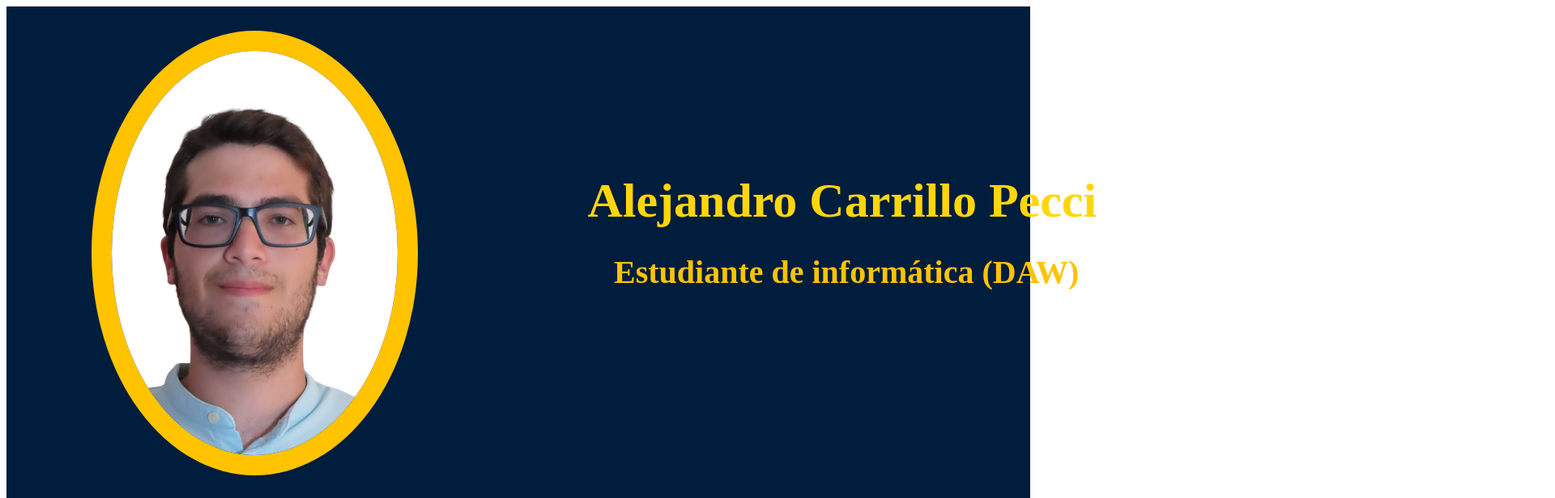
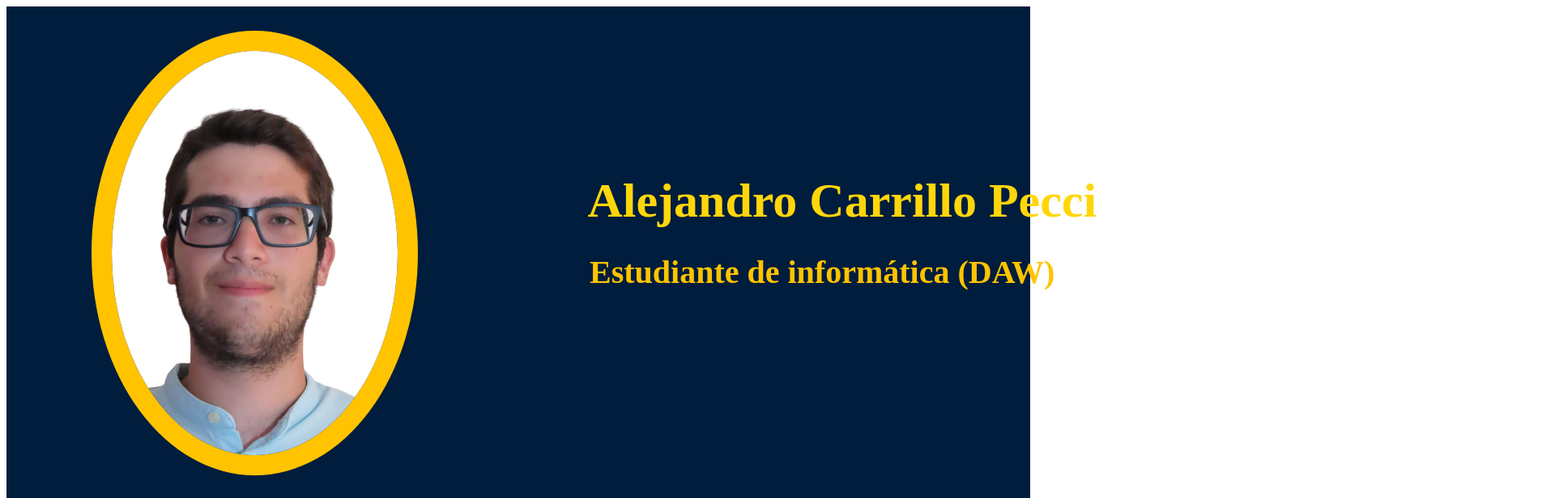
Before and after one commit to pecci05/ABOUTME, a plain HTML site: page index.html in a window 1280 px wide. Shown: the top 616 px of the page at 81% size, 1920 px wide, since content can reach past the window. Drawn offline with Linux system fonts and the light colour scheme.

Commit message:
Correccion presentacion

```diff
--- a/main.css
+++ b/main.css
@@ -29,7 +29,7 @@
     color: #FFC300;
     position: relative;
     bottom: 250px;
-    left: 750px;
+    left: 720px;
     margin: 0px;
     bottom: 320px;
 }
```
